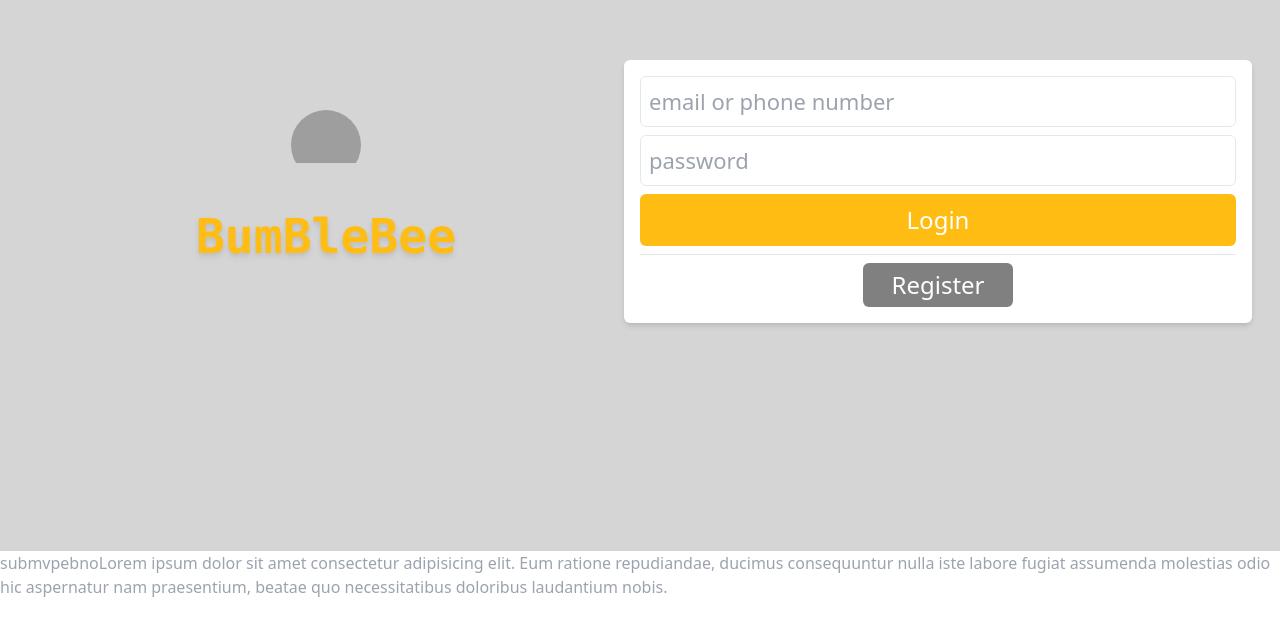
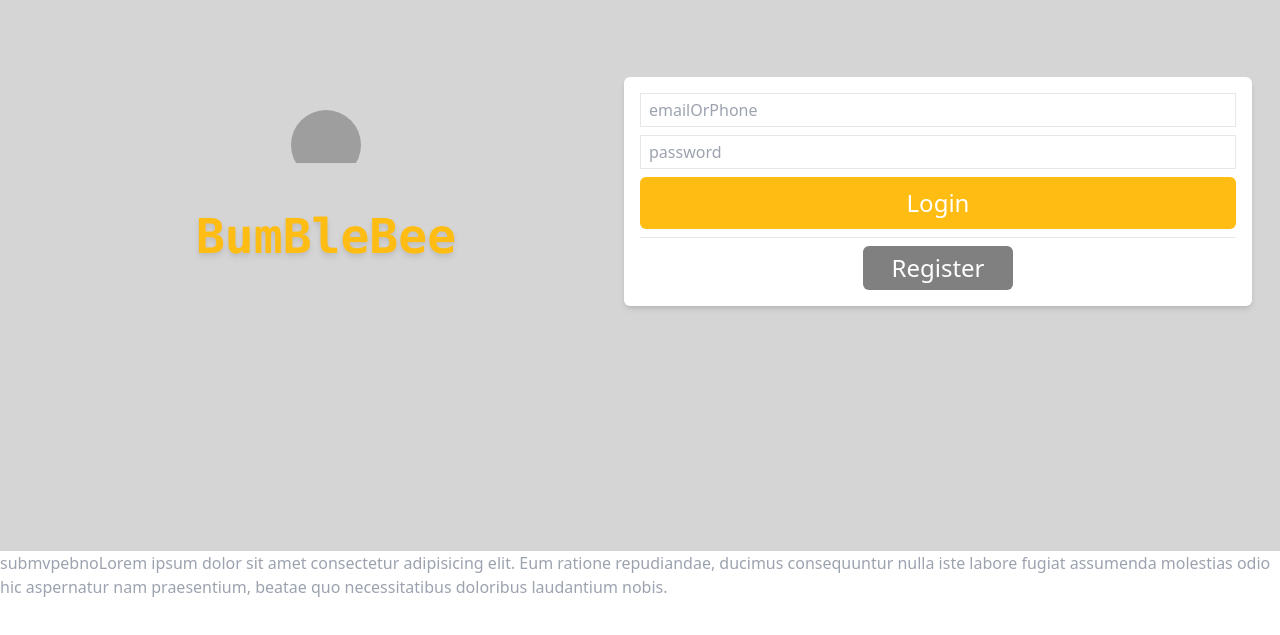
Before and after one commit to Ohm0025/social-media-react, a React (Vite) app: page /final-project/authen/login in a window 1280 px wide. Shown: the part 169-804 px from the top of the page. Built offline with nearby package versions, Linux system fonts and the light colour scheme; no server answers; grey boxes are pictures that could not be loaded.

Commit message:
login validate

```diff
--- a/package.json
+++ b/package.json
@@ -18,6 +18,7 @@
     "react": "^18.2.0",
     "react-cookie": "^7.0.1",
     "react-dom": "^18.2.0",
+    "react-hook-form": "^7.49.3",
     "react-router-dom": "^6.21.2",
     "zustand": "^4.4.7"
   },
--- /dev/null
+++ b/src/component/etc/Footer.tsx
@@ -0,0 +1,15 @@
+const Footer = () => {
+  return (
+    <div className="bg-white h-[150px] text-gray-400 shadow mt-auto">
+      <span>submvpebno</span>
+      <span>
+        Lorem ipsum dolor sit amet consectetur adipisicing elit. Eum ratione
+        repudiandae, ducimus consequuntur nulla iste labore fugiat assumenda
+        molestias odio hic aspernatur nam praesentium, beatae quo necessitatibus
+        doloribus laudantium nobis.
+      </span>
+    </div>
+  );
+};
+
+export default Footer;
--- /dev/null
+++ b/src/component/loginPage/InputText.tsx
@@ -0,0 +1,29 @@
+import { FieldErrors, UseFormRegisterReturn } from "react-hook-form";
+type Props = {
+  objInput: UseFormRegisterReturn;
+  errors: FieldErrors;
+  type?: string;
+};
+
+const InputText = (props: Props) => {
+  return (
+    <div className="relative flex flex-col">
+      <input
+        {...props.objInput}
+        type={props.type || "text"}
+        placeholder={props.objInput.name}
+        className={`border py-1 px-2 outline-black ${
+          !props.errors[props.objInput.name]?.message
+            ? "border - gray - 400"
+            : "border-[red] bg-[#dc99995d]"
+        }`}></input>
+      {props.errors[props.objInput.name]?.message && (
+        <small className="text-[red] absolute z-10 top-[100%]">
+          {props.errors[props.objInput.name]?.message?.toString()}
+        </small>
+      )}
+    </div>
+  );
+};
+
+export default InputText;
--- a/src/page/HomePage.tsx
+++ b/src/page/HomePage.tsx
@@ -1,6 +1,5 @@
 import FeedBoard from "../component/homepage/FeedBoard";
 import PostBoard from "../component/homepage/PostBoard";
-import TopBar from "../component/homepage/TopBar";
 
 const HomePage = () => {
   return (
--- a/src/page/LoginPage.tsx
+++ b/src/page/LoginPage.tsx
@@ -1,6 +1,21 @@
+import Footer from "../component/etc/Footer";
 import BumblebeeLogo from "../component/homepage/BumblebeeLogo";
+import { useForm } from "react-hook-form";
+import InputText from "../component/loginPage/InputText";
 
 const LoginPage = () => {
+  const {
+    register,
+    handleSubmit,
+
+    formState: { errors },
+  } = useForm();
+
+  const onSubmit = async (data: any) => {
+    //res to login service
+    console.log(data);
+  };
+
   return (
     <div className="flex flex-col min-h-[100vh]">
       <div className="flex flex-col justify-center px-7 md:mt-auto min-h-[90vh] md:items-center md:flex-row">
@@ -10,37 +25,47 @@ const LoginPage = () => {
             BumBleBee
           </h1>
         </div>
-        <div className="md:flex-1 bg-white rounded-md overflow-hidden p-4 shadow-md">
+        <form
+          onSubmit={handleSubmit(onSubmit)}
+          className="md:flex-1 bg-white rounded-md overflow-hidden p-4 shadow-md">
           <div className="flex flex-col gap-2">
-            <input
-              className="border border-[#f7f7f7f] rounded-md p-2 text-[22px]"
+            <InputText
+              objInput={register("emailOrPhone", {
+                required: {
+                  value: true,
+                  message: "email or phone number is required",
+                },
+
+                pattern: {
+                  value:
+                    /^(?:(?:\+|00)\d{1,3})?[-.\s]?\d{7,15}$|^[^\s@]+@[^\s@]+\.[^\s@]+$/,
+                  message: "Invalid email address or phone number",
+                },
+              })}
+              errors={errors}
               type="text"
-              placeholder="email or phone number"
             />
-            <input
-              className="border border-[#f7f7f7f] rounded-md p-2 text-[22px]"
+
+            <InputText
+              objInput={register("password", {
+                required: { value: true, message: "password is required" },
+              })}
+              errors={errors}
               type="password"
-              placeholder="password"
             />
           </div>
-          <button className="flex mt-2 w-full justify-center text-[24px] text-white rounded-md bg-[#ffbc12] py-2">
+          <button
+            type="submit"
+            className="flex mt-2 w-full justify-center text-[24px] text-white rounded-md bg-[#ffbc12] py-2">
             Login
           </button>
           <hr className="my-2" />
           <button className="flex mt-2 mx-auto px-7 justify-center text-[24px] text-white rounded-md bg-[gray] py-1">
             Register
           </button>
-        </div>
+        </form>
       </div>
-      <div className="bg-white h-[150px] text-gray-400 shadow mt-auto">
-        <span>submvpebno</span>
-        <span>
-          Lorem ipsum dolor sit amet consectetur adipisicing elit. Eum ratione
-          repudiandae, ducimus consequuntur nulla iste labore fugiat assumenda
-          molestias odio hic aspernatur nam praesentium, beatae quo
-          necessitatibus doloribus laudantium nobis.
-        </span>
-      </div>
+      <Footer />
     </div>
   );
 };
```
Also changed, not shown: 1 other file (tests, documents, lock files or other folders).
